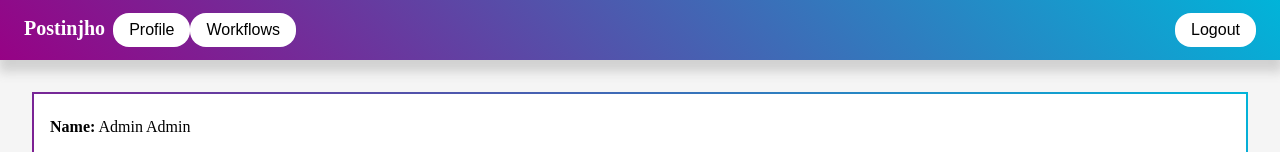
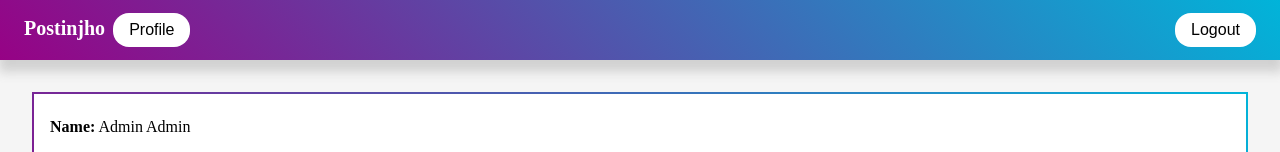
Before and after one commit to mkalgebra/react_q, a React (Vite) app: page /react_q/profile in a window 1280 px wide. Shown: the top 152 px of the page. Built offline with nearby package versions, Linux system fonts and the light colour scheme.

Commit message:
chore: removed unused btn

```diff
--- a/src/core/hoc/layout/components/header/Header.tsx
+++ b/src/core/hoc/layout/components/header/Header.tsx
@@ -26,11 +26,6 @@ export default function Header() {
             text={"Profile"}
             onClick={viewProfile}
           />
-          <Button
-            type={ButtonTypes.secondary}
-            text={"Workflows"}
-            onClick={viewProfile}
-          />
         </div>
         <Button
           type={ButtonTypes.secondary}
```
